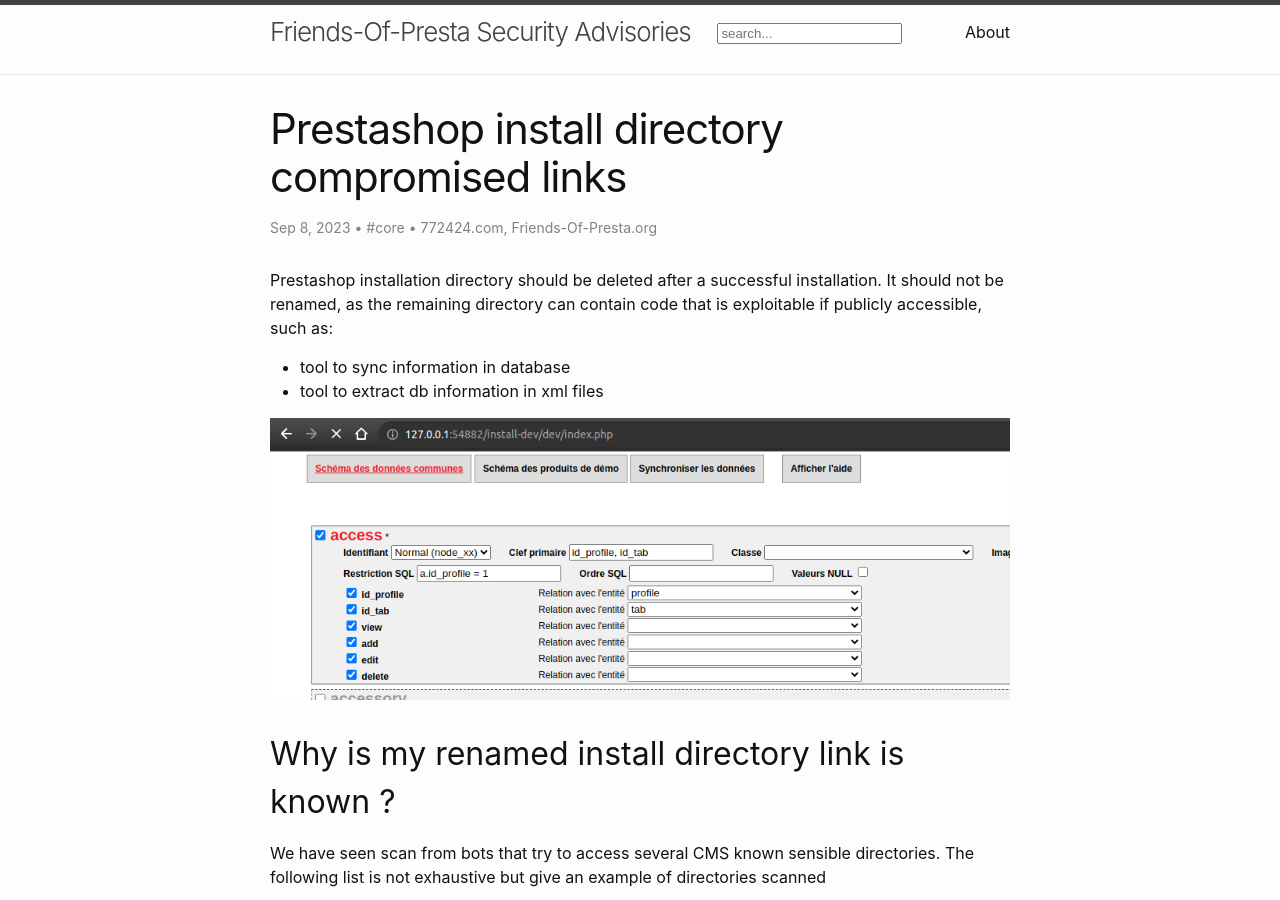
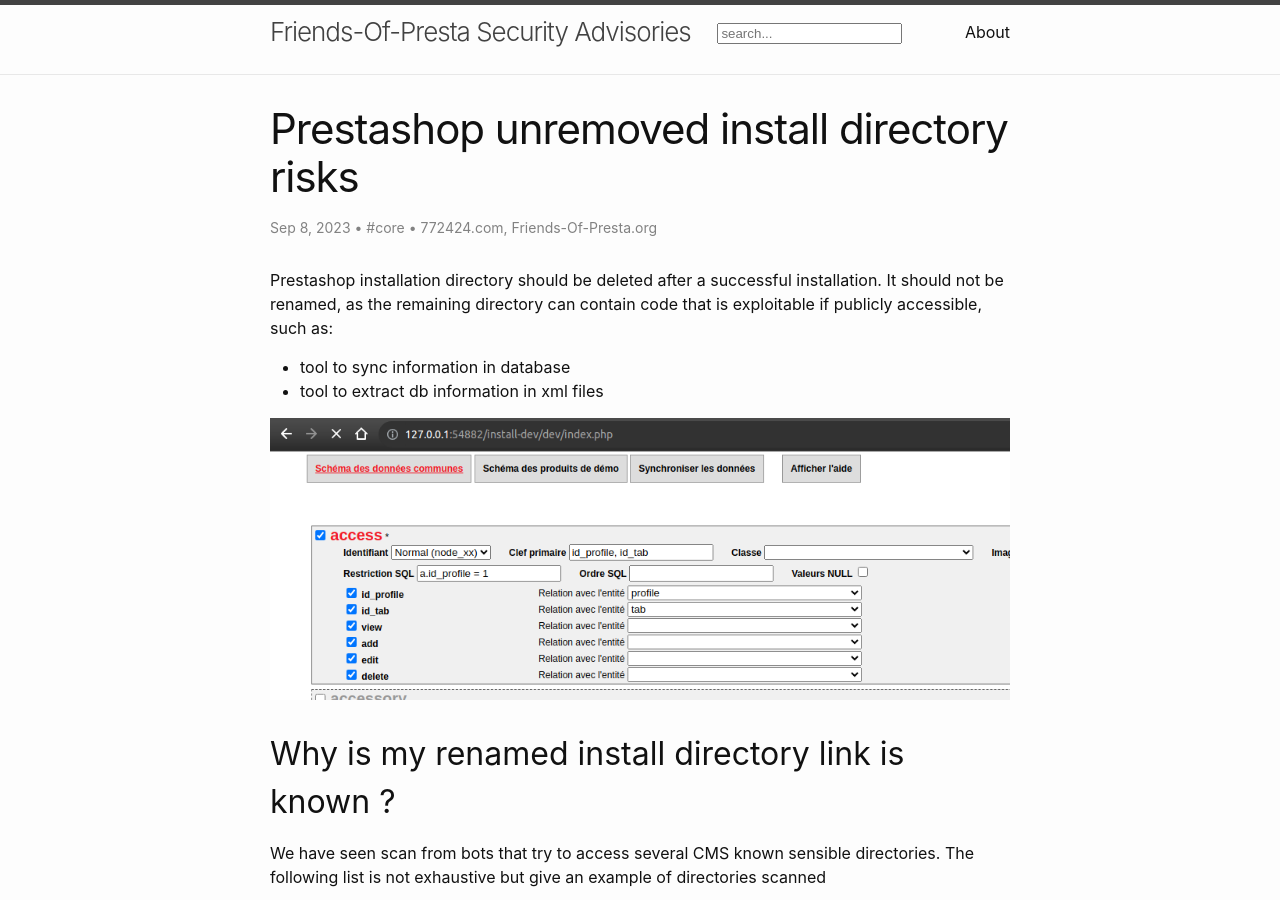
Before and after one commit to friends-of-presta/security-advisories, a Jekyll site: the page built from _posts/2023-09-08-compromised-install-dir.md, in a window 1280 px wide and 900 px high. Built offline with Jekyll 4.4.1, drawn with Linux system fonts in a browser that asks for light colours.

Commit message:
Change title

```diff
--- a/_posts/2023-09-08-compromised-install-dir.md
+++ b/_posts/2023-09-08-compromised-install-dir.md
@@ -1,6 +1,6 @@
 ---
 layout: post
-title: "Prestashop install directory compromised links"
+title: "Prestashop unremoved install directory risks"
 categories: core
 tags: brute-force
 author:
```
